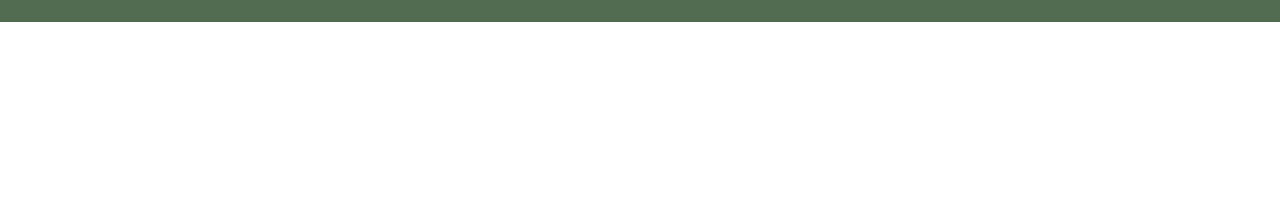
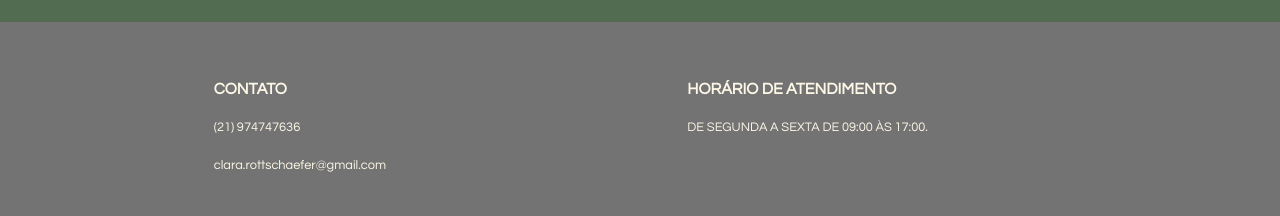
Before and after one commit to Rottschaefer/pagina-draclararotts, a React (Vite) app: page / in a window 1280 px wide. Shown: the part 2580-2796 px from the top of the page. Before the commit the page ends 2602 px from the top, so only its background shows below. Built offline with nearby package versions, Linux system fonts and the light colour scheme; no server answers.

Commit message:
Added the contact Page

```diff
--- a/src/App.jsx
+++ b/src/App.jsx
@@ -3,8 +3,8 @@ import GlobalStyle from "./GlobalStyle";
 import { AboutPage } from "./PageParts/About/About";
 import { Beggining } from "./PageParts/Beggining/Beggining";
 import { GaleryPage } from "./PageParts/Galery/Galery";
+import { LocationPage } from "./PageParts/Location/Location";
 import { ServicesPage } from "./PageParts/Services/Services";
-import { TreatmentsPage } from "./PageParts/Treatments/Treatments";
 
 function App() {
   return (
@@ -13,9 +13,9 @@ function App() {
       <Header />
       <Beggining />
       <ServicesPage />
-      {/* <TreatmentsPage /> */}
       <GaleryPage />
       <AboutPage />
+      <LocationPage />
     </>
   );
 }
--- a/src/PageParts/About/StyledAbout.jsx
+++ b/src/PageParts/About/StyledAbout.jsx
@@ -28,6 +28,10 @@ export const StyledDescriptionDiv = styled.div`
   max-width: 400px;
   width: 80vw;
   min-height: 350px;
+
+  @media (max-width: 890px) {
+    justify-content: flex-start;
+  }
 `;
 
 export const StyledDescription = styled.p`
--- a/src/PageParts/Beggining/StyledBeggining.jsx
+++ b/src/PageParts/Beggining/StyledBeggining.jsx
@@ -19,7 +19,7 @@ export const StyledBeggining = styled.div`
   background-size: cover;
   background-repeat: no-repeat;
   background-position: 60% 0%;
-  overflow-x: hidden;
+  overflow: hidden;
 `;
 
 export const StyledTitleDiv = styled.div`
--- /dev/null
+++ b/src/PageParts/Location/Location.jsx
@@ -0,0 +1,64 @@
+import {
+  StyledContactDiv,
+  StyledContactInfo,
+  StyledContactTitle,
+  StyledInfoDiv,
+  StyledMap,
+  StyledPin,
+  StyledServices,
+} from "./StyledLocation";
+
+export const LocationPage = () => {
+  return (
+    <StyledServices>
+      <StyledInfoDiv>
+        <StyledContactDiv>
+          <StyledContactTitle>CONTATO</StyledContactTitle>
+          <StyledContactInfo>{"(21) 974747636"}</StyledContactInfo>
+          <StyledContactInfo>clara.rottschaefer@gmail.com</StyledContactInfo>
+        </StyledContactDiv>
+        <StyledContactDiv>
+          <StyledContactTitle>HORÁRIO DE ATENDIMENTO</StyledContactTitle>
+          <StyledContactInfo>
+            {"de segunda a sexta de 09:00 às 17:00.".toLocaleUpperCase()}
+          </StyledContactInfo>
+        </StyledContactDiv>
+      </StyledInfoDiv>
+
+      <StyledInfoDiv>
+        <StyledContactDiv>
+          <StyledPin />
+
+          <StyledContactInfo>
+            {" "}
+            {"rua gavião peixoto, 124, sala 1508 icaraí, niterói".toLocaleUpperCase()}
+          </StyledContactInfo>
+          <StyledMap
+            src="https://www.google.com/maps/embed?pb=!1m18!1m12!1m3!1d3675.263315103878!2d-43.1109646!3d-22.9036567!2m3!1f0!2f0!3f0!3m2!1i1024!2i768!4f13.1!3m3!1m2!1s0x9983e43d9bc953%3A0xf559d81bfc134511!2sR.%20Gavi%C3%A3o%20Peixoto%2C%20124%20-%20Icara%C3%AD%2C%20Niter%C3%B3i%20-%20RJ%2C%2024230-101!5e0!3m2!1spt-BR!2sbr!4v1724622495508!5m2!1spt-BR!2sbr"
+            width="600"
+            height="450"
+            allowfullscreen=""
+            loading="lazy"
+            referrerpolicy="no-referrer-when-downgrade"
+          ></StyledMap>
+        </StyledContactDiv>
+        <StyledContactDiv>
+          <StyledPin />
+
+          <StyledContactInfo>
+            {" "}
+            {"rua aníbal de mendonça, 132, 2º andar ipanema, rio de janeiro".toLocaleUpperCase()}
+          </StyledContactInfo>
+          <StyledMap
+            src="https://www.google.com/maps/embed?pb=!1m14!1m8!1m3!1d14692.438604818824!2d-43.2110776!3d-22.982995!3m2!1i1024!2i768!4f13.1!3m3!1m2!1s0x9bd5671eaec8d3%3A0xf44831131b7376dd!2sLe%20Sense%20Clinique%20Ipanema!5e0!3m2!1spt-BR!2sbr!4v1724623082332!5m2!1spt-BR!2sbr"
+            width="600"
+            height="450"
+            allowfullscreen=""
+            loading="lazy"
+            referrerpolicy="no-referrer-when-downgrade"
+          ></StyledMap>
+        </StyledContactDiv>
+      </StyledInfoDiv>
+    </StyledServices>
+  );
+};
--- /dev/null
+++ b/src/PageParts/Location/StyledLocation.jsx
@@ -0,0 +1,59 @@
+import styled from "styled-components";
+import { IoMdPin } from "react-icons/io";
+
+export const StyledPin = styled(IoMdPin)`
+  width: 20px;
+  height: auto;
+`;
+
+export const StyledServices = styled.div`
+  padding: 3rem;
+  color: #fdf7e7;
+
+  display: flex;
+  /* flex-wrap: wrap; */
+  flex-direction: column;
+  justify-content: center;
+  align-items: center;
+  width: 100vw;
+  height: auto;
+  background-color: #737373;
+`;
+
+export const StyledInfoDiv = styled.div`
+  flex-wrap: wrap;
+
+  display: flex;
+  justify-content: space-around;
+  align-items: start;
+  /* gap: 60px; */
+  width: 80%;
+  height: auto;
+`;
+
+export const StyledContactDiv = styled.div`
+  font-weight: 200;
+  display: flex;
+  /* flex-wrap: wrap; */
+  flex-direction: column;
+  justify-content: center;
+  height: auto;
+  margin-bottom: 2rem;
+  width: 40%;
+  min-width: 250px;
+`;
+export const StyledContactTitle = styled.h1`
+  font-size: 1rem;
+`;
+
+export const StyledContactInfo = styled.h3`
+  font-size: 0.8rem;
+  font-weight: 100;
+`;
+
+export const StyledMap = styled.iframe`
+  width: 30vw;
+  height: 20vw;
+  min-width: 200px;
+  min-height: 200px;
+`;
--- a/src/PageParts/Treatments/StyledTreatments.jsx
+++ /dev/null
@@ -1,12 +0,0 @@
-import styled from "styled-components";
-
-export const StyledServices = styled.div`
-  position: relative;
-  display: flex;
-  flex-direction: column;
-  justify-content: center;
-  align-items: center;
-  width: 100vw;
-  height: auto;
-  background-color: #9d745e;
-`;
--- a/src/PageParts/Treatments/Treatments.jsx
+++ /dev/null
@@ -1,17 +0,0 @@
-import { StyledServices } from "./StyledTreatments";
-import { Carousel } from "../../Components/Carousel/Carousel";
-
-export const TreatmentsPage = () => {
-  const imgs = [
-    "https://picsum.photos/250/300",
-    "https://picsum.photos/250/300",
-    "https://picsum.photos/250/300",
-    "https://picsum.photos/250/300",
-    "https://picsum.photos/250/300",
-  ];
-  return (
-    <StyledServices>
-      <Carousel imgs={imgs} imgWidth={250} Title={"TRATAMENTOS"} />
-    </StyledServices>
-  );
-};
```
